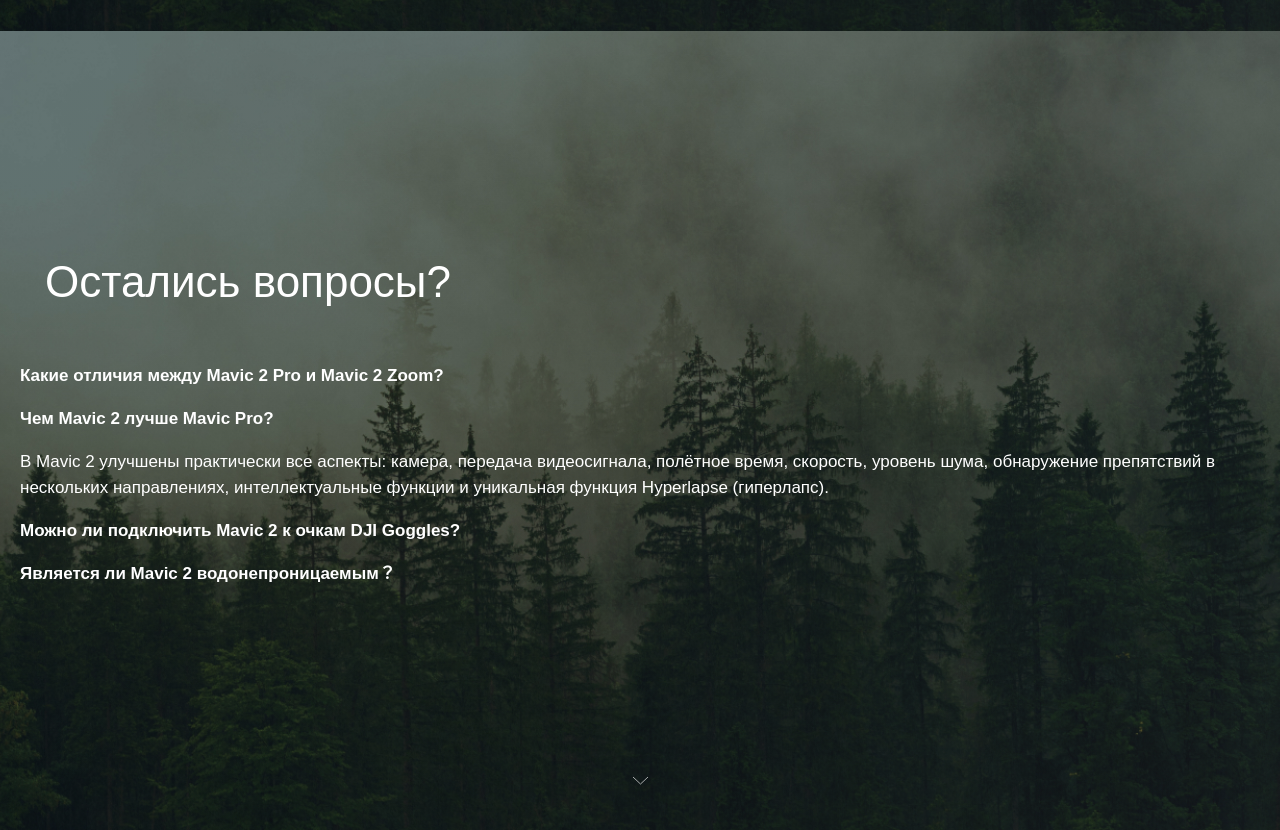
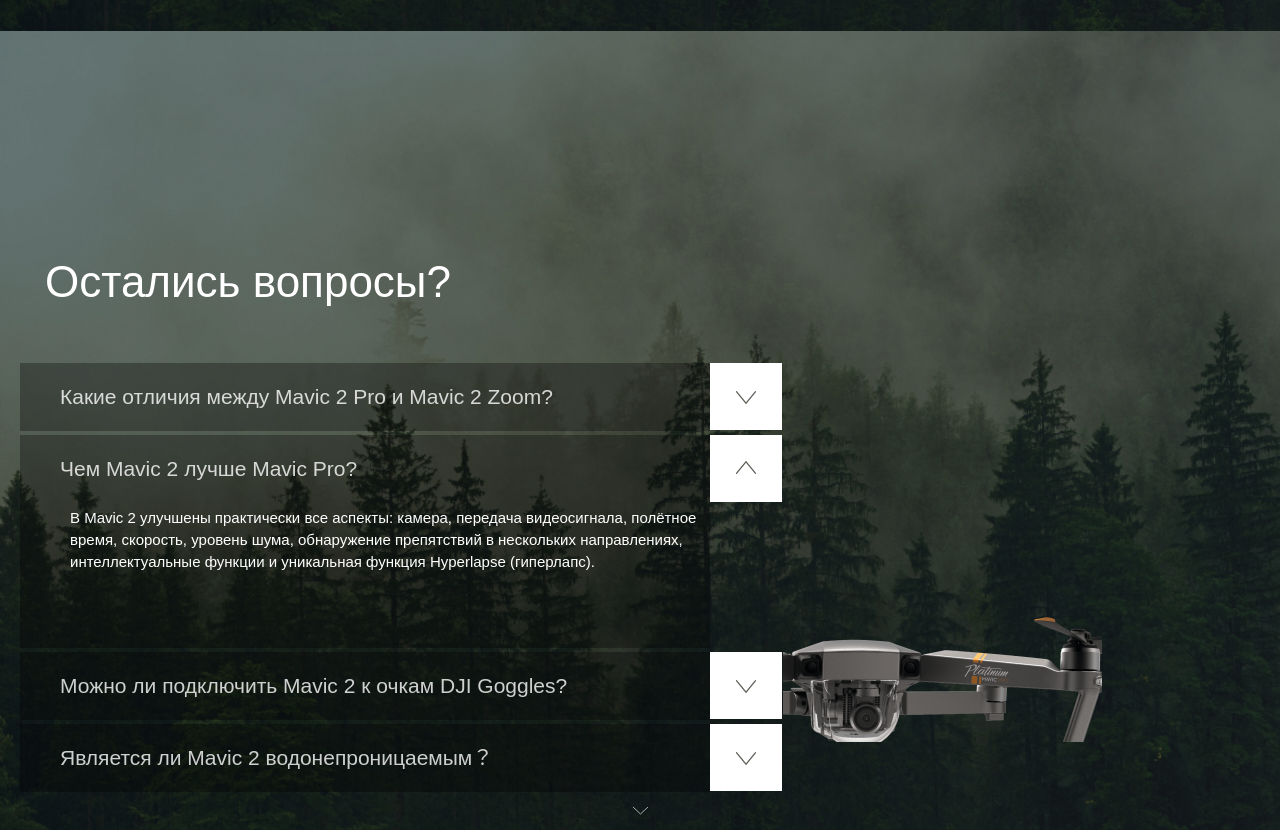
Before and after one commit to ann-phoenix/Mavic, a website: page app/index.html in a window 1280 px wide. Shown: the part 3536-4366 px from the top of the page. Drawn offline with nearby package versions, Linux system fonts and the light colour scheme.

Commit message:
added questions section

```diff
--- a/app/index.html
+++ b/app/index.html
@@ -213,29 +213,40 @@
   <section id="questions" class="page-section questions">
     <div class="page-section__wrapper">
       <div class="container">
-        <h3 class="title questions__title">Остались вопросы?</h3>
-        <div class="question__item">
-          <h4 class="question__item-title">Какие отличия между Mavic 2 Pro и Mavic 2 Zoom?</h4>
-          <p class="question__item-text"></p>
+        <h4 class="title questions__title">Остались вопросы?</h4>
+
+
+
+        <div class="questions__items">
+          <div class="questions__item">
+            <h4 class="questions__item-title">Какие отличия между Mavic 2 Pro и Mavic 2 Zoom?</h4>
+            <p class="questions__item-text">
+              Единственное различие между моделями – камеры.
+              Разработанная при сотрудничестве с Hasselblad, камера Mavic 2 Pro снимает видео невероятного качества с разрешением 20мегапикселей и полной проработкой всех деталей. Вследствие того, что в камере использована большая матрица, и эквивалентный 28 миллиметровый объектив, уровень показателя ISO может доходить до 12800, что намного больше, чем в варианте Zoom. Благодаря сочетанию новой регулируемой диафрагмы и большой матрицы, слабоосвещенные помещения больше не будут для вас проблемой. А уровень шума покажется незначительно малым при точнейшем воспроизведении цвета.
+            </p>
           </div>
-        <div class="question__item">
-          <h4 class="question__item-title"> Чем Mavic 2 лучше Mavic Pro? </h4>
-          <p class="question__item-text">В Mavic 2 улучшены практически все аспекты: камера, передача видеосигнала,
-            полётное время, скорость, уровень шума, обнаружение препятствий в нескольких направлениях, интеллектуальные
-            функции и уникальная функция Hyperlapse (гиперлапс).</p>
+          <div class="questions__item questions__item--active">
+            <h4 class="questions__item-title"> Чем Mavic 2 лучше Mavic Pro? </h4>
+            <p class="questions__item-text">В Mavic 2 улучшены практически все аспекты: камера, передача видеосигнала,
+              полётное время, скорость, уровень шума, обнаружение препятствий в нескольких направлениях,
+              интеллектуальные функции и уникальная функция Hyperlapse (гиперлапс).</p>
           </div>
-        <div class="question__item">
-          <h4 class="question__item-title"> Можно ли подключить Mavic 2 к очкам DJI Goggles? </h4>
-          <p class="question__item-text"></p>
+          <div class="questions__item">
+            <h4 class="questions__item-title"> Можно ли подключить Mavic 2 к очкам DJI Goggles? </h4>
+            <p class="questions__item-text">
+              Mavic 2 поддерживает версию 01.04.0500 (и выше) очков DJI Goggles и версию 01.00.0600 (и выше) очков DJI Goggles RE. Пожалуйста, учтите, что очки DJI Goggles поддерживают только частоту 2,4 ГГц, а модель DJI Goggles RE работает, как на частоте 2,4, так и на частоте 5,8 ГГц, что упрощает процесс подключения.
+            </p>
           </div>
-        <div class="question__item">
-          <h4 class="question__item-title"> Является ли Mavic 2 водонепроницаемым？ </h4>
-          <p class="question__item-text"></p>
+          <div class="questions__item">
+            <h4 class="questions__item-title"> Является ли Mavic 2 водонепроницаемым？ </h4>
+            <p class="questions__item-text">Нет.
+            </p>
           </div>
           <div class="scroll__btn">
             <a class="scroll__btn-link" href="#contacts">
               <img src="images/arrow-down.svg" alt="">
             </a>
+          </div>
         </div>
       </div>
     </div>
--- a/app/js/main.js
+++ b/app/js/main.js
@@ -6,4 +6,11 @@
 infinite: false,
 });
 
+$('.questions__item-title').on('click', function(){
+
+	$('.questions__item').removeClass('questions__item--active');
+	$(this).parent().addClass('questions__item--active')
 });
+
+
+});
--- a/app/scss/style.scss
+++ b/app/scss/style.scss
@@ -392,4 +392,72 @@
 }
 
 //end specification
+//start questions
+.questions {
+	&__items {
+		max-width: 757px;
+		padding-bottom: 15px;
+	}
+
+	&__item {
+		max-width: 690px;
+		background-color: rgba(0, 0, 0, 0.3);
+		position: relative;
+
+		&:nth-child(3):before {
+			content: '';
+			position: absolute;
+			top: -35px;
+			right: -392px;
+			background-image: url('../images/mavic-f.png');
+			width: 319px;
+			height: 125px;
+		}
+	}
+
+	&__item-title {
+		font-size: 21px;
+		line-height: 28px;
+		@extend %ubuntu-medium;
+		color: rgba(#fff, .8);
+		padding: 20px 10px 20px 40px;
+		position: relative;
+		cursor: pointer;
+		margin-bottom: 4px;
+
+		&:after {
+			content: url('../images/accordion-arrow.svg');
+			position: absolute;
+			width: 72px;
+			height: 67px;
+			top: 0;
+			right: -72px;
+			background-color: #fff;
+			display: flex;
+			justify-content: center;
+			align-items: center;
+		}
+	}
+
+	&__item-text {
+		font-size: 15px;
+		line-height: 22px;
+		@extend %ubuntu-light;
+		padding: 0 5px 75px 50px;
+		margin: 0 0 4px;
+		display: none;
+	}
+
+	&__item.questions__item--active {
+		.questions__item-text {
+			display: block;
+		}
+
+		.questions__item-title::after {
+			transform: rotate(180deg);
+		}
+	}
+}
+
+//end questions
 @import "media";
```
Also changed, not shown: app/css/style.min.css, app/images/accordion-arrow.svg (added). Lines whose indentation alone changed are shown as unchanged.
